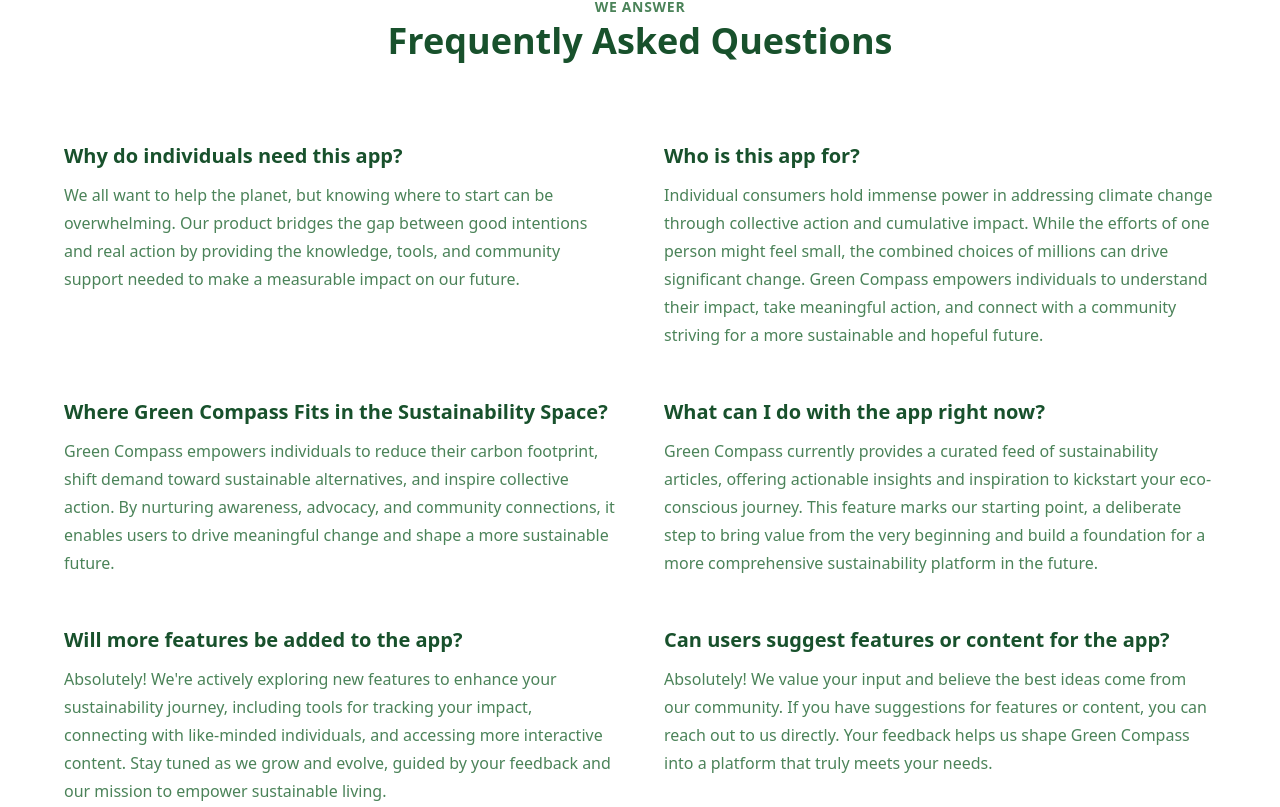
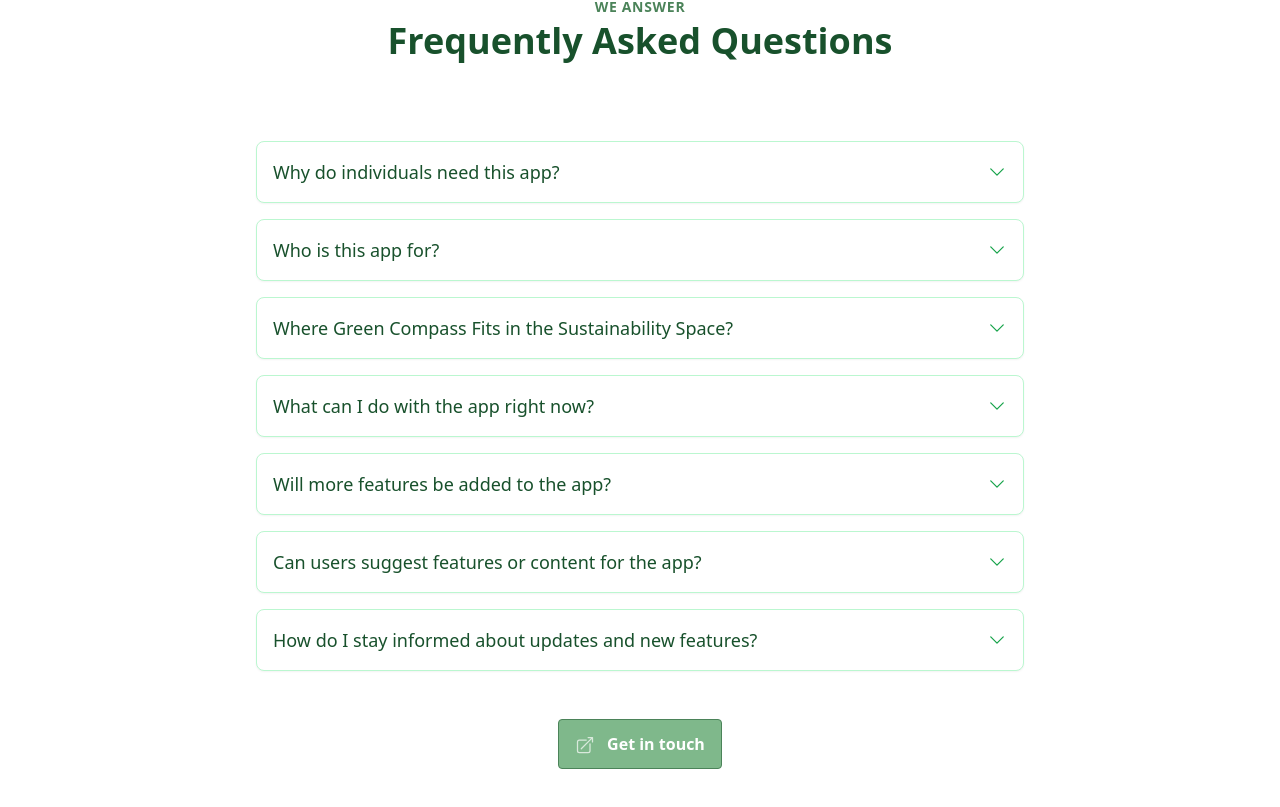
Before and after one commit to Act4Zero/LandingPage-GreenCompass, a Next.js app: page / in a window 1280 px wide. Shown: the part 2513-3320 px from the top of the page. Built offline with nearby package versions, Linux system fonts and the light colour scheme; no server answers.

Commit message:
Revise the FAQ component

```diff
--- a/src/components/FaqSection.js
+++ b/src/components/FaqSection.js
@@ -1,15 +1,60 @@
-import React from "react";
+import React, { useState } from "react";
 import Link from "next/link";
 import { ArrowTopRightOnSquareIcon } from "@heroicons/react/24/solid";
+import { ChevronDownIcon, ChevronUpIcon } from "@heroicons/react/24/outline";
 import Section from "components/common/Section";
 import SectionHeader from "components/common/SectionHeader";
 import Button from "components/common/Button";
-import { motion } from "motion/react";
+import { motion, AnimatePresence } from "motion/react";
 import { useTranslation } from "react-i18next";
+
+// FAQ Item component to handle individual collapsible items
+const FaqItem = ({ question, answer, index, isOpen, toggleItem }) => {
+  return (
+    <div className="mb-4">
+      <button
+        onClick={() => toggleItem(index)}
+        className={`w-full flex justify-between items-center p-4 text-left transition-colors duration-200 border ${isOpen ? 'border-green-300 bg-green-50' : 'border-green-200 bg-white'} rounded-t-lg ${!isOpen && 'rounded-b-lg'} shadow-sm`}
+        aria-expanded={isOpen}
+      >
+        <h4 className="text-green-darkest font-medium text-lg m-0">{question}</h4>
+        <span className="flex-shrink-0 ml-2">
+          {isOpen ? (
+            <ChevronUpIcon className="w-5 h-5 text-green-600" />
+          ) : (
+            <ChevronDownIcon className="w-5 h-5 text-green-600" />
+          )}
+        </span>
+      </button>
+
+      <AnimatePresence initial={false}>
+        {isOpen && (
+          <motion.div
+            key={`content-${index}`}
+            initial={{ opacity: 0, height: 0 }}
+            animate={{ opacity: 1, height: "auto" }}
+            exit={{ opacity: 0, height: 0 }}
+            transition={{ duration: 0.3 }}
+            className="overflow-hidden border-x border-b border-green-300 rounded-b-lg shadow-sm"
+          >
+            <div className="p-4 bg-white text-green-dark prose prose-green">
+              <p className="mb-0">{answer}</p>
+            </div>
+          </motion.div>
+        )}
+      </AnimatePresence>
+    </div>
+  );
+};
 
 function FaqSection(props) {
   const { t } = useTranslation();
   const faqItems = t("index.faq.questions", { returnObjects: true }) || {};
+  const [openIndex, setOpenIndex] = useState(null);
+
+  const toggleItem = (index) => {
+    setOpenIndex(openIndex === index ? null : index);
+  };
 
   const faqData = [
     { question: faqItems["1"]?.question, answer: faqItems["1"]?.answer },
@@ -46,30 +91,25 @@
           />
         </motion.div>
 
-        <motion.div
-          className="grid grid-cols-1 md:grid-cols-2 gap-8 md:gap-12"
-          initial={{ opacity: 0 }}
-          whileInView={{ opacity: 1 }}
-          viewport={{ once: true }}
-          transition={{
-            staggerChildren: 0.2, // Stagger the children animations
-            duration: 0.8,
-          }}
-        >
+        <div className="max-w-3xl mx-auto">
           {faqData.map((item, index) => (
             <motion.div
               key={index}
               initial={{ opacity: 0, y: 10 }}
               whileInView={{ opacity: 1, y: 0 }}
               viewport={{ once: true }}
-              transition={{ delay: index * 0.2 }}
-              className="prose prose-green"
+              transition={{ delay: index * 0.1 }}
             >
-              <h4 className="text-green-darkest">{item.question}</h4>
-              <p className="text-green-dark">{item.answer}</p>
+              <FaqItem
+                question={item.question}
+                answer={item.answer}
+                index={index}
+                isOpen={openIndex === index}
+                toggleItem={toggleItem}
+              />
             </motion.div>
           ))}
-        </motion.div>
+        </div>
 
         {props.showSupportButton && (
           <motion.div
```
